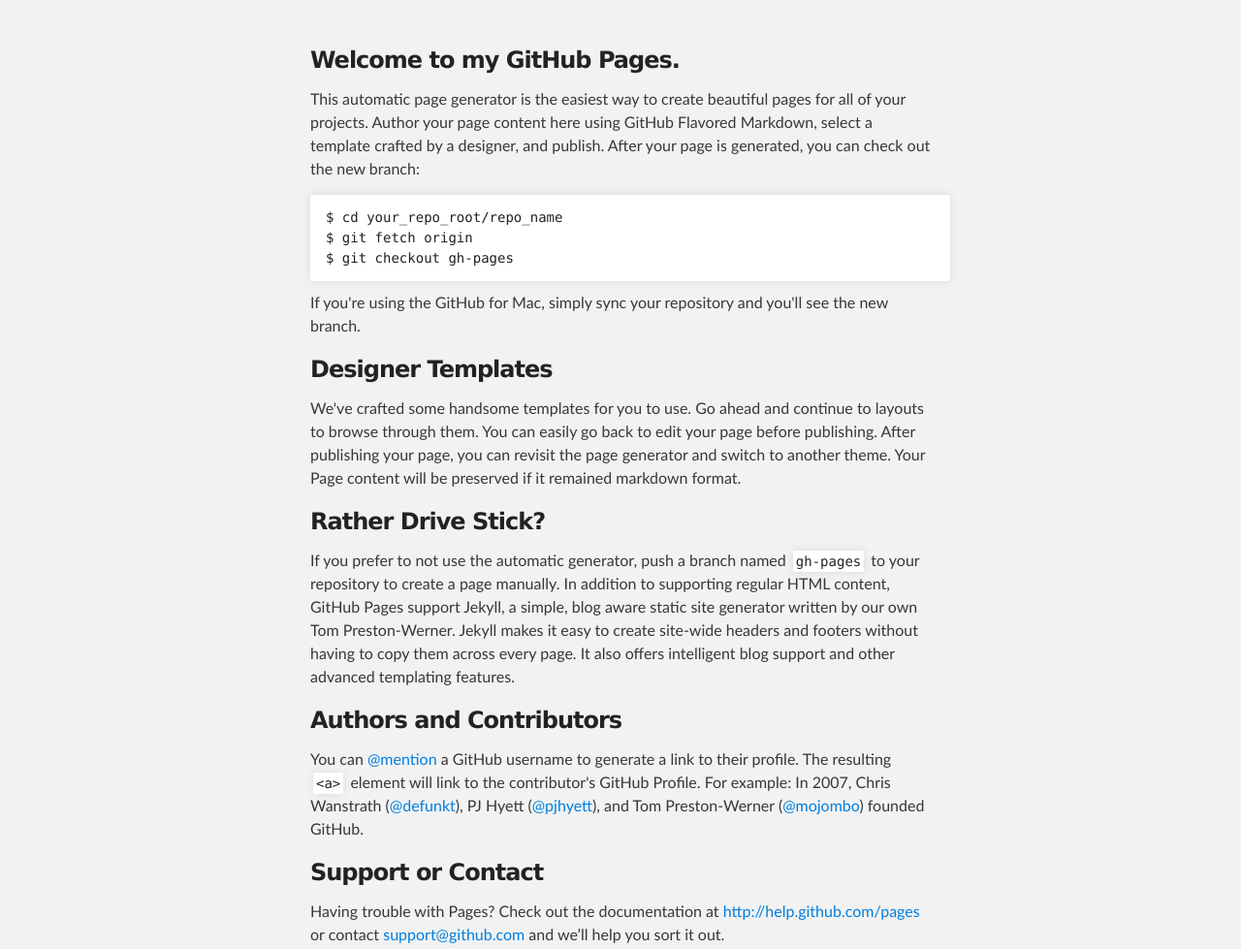
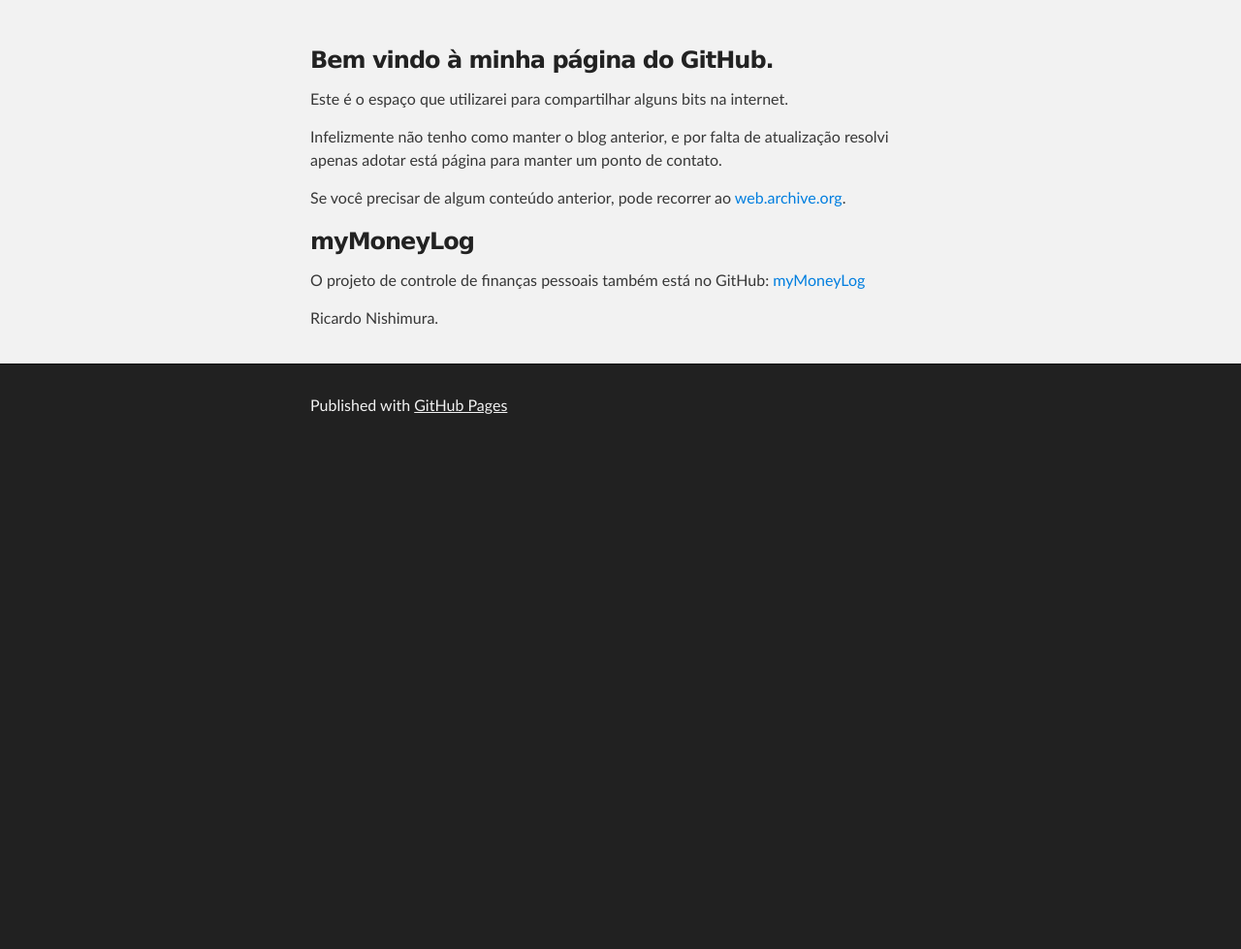
Before and after one commit to ricnish/ricnish.github.io, a plain HTML site: page index.html in a window 1280 px wide. Shown: the part 180-1159 px from the top of the page at 97% size. After the commit the page ends 800 px from the top, so only its background shows below. Drawn offline with Linux system fonts and the light colour scheme.

Commit message:
Replace master branch with page content via GitHub

```diff
--- a/index.html
+++ b/index.html
@@ -28,36 +28,21 @@
     <div id="main_content_wrap" class="outer">
       <section id="main_content" class="inner">
         <h3>
-<a name="welcome-to-my-github-pages" class="anchor" href="#welcome-to-my-github-pages"><span class="octicon octicon-link"></span></a>Welcome to my GitHub Pages.</h3>
+<a name="bem-vindo-%C3%A0-minha-p%C3%A1gina-do-github" class="anchor" href="#bem-vindo-%C3%A0-minha-p%C3%A1gina-do-github"><span class="octicon octicon-link"></span></a>Bem vindo à minha página do GitHub.</h3>
 
-<p>This automatic page generator is the easiest way to create beautiful pages for all of your projects. Author your page content here using GitHub Flavored Markdown, select a template crafted by a designer, and publish. After your page is generated, you can check out the new branch:</p>
+<p>Este é o espaço que utilizarei para compartilhar alguns bits na internet.</p>
 
-<pre><code>$ cd your_repo_root/repo_name
-$ git fetch origin
-$ git checkout gh-pages
-</code></pre>
+<p>Infelizmente não tenho como manter o blog anterior, e por falta de atualização resolvi apenas adotar está página para manter um ponto de contato.</p>
 
-<p>If you're using the GitHub for Mac, simply sync your repository and you'll see the new branch.</p>
+<p>Se você precisar de algum conteúdo anterior, pode recorrer ao <a href="http://web.archive.org/web/20131217174122/http://nishimura.eti.br/blog/">web.archive.org</a>.</p>
 
 <h3>
-<a name="designer-templates" class="anchor" href="#designer-templates"><span class="octicon octicon-link"></span></a>Designer Templates</h3>
+<a name="mymoneylog" class="anchor" href="#mymoneylog"><span class="octicon octicon-link"></span></a>myMoneyLog</h3>
 
-<p>We've crafted some handsome templates for you to use. Go ahead and continue to layouts to browse through them. You can easily go back to edit your page before publishing. After publishing your page, you can revisit the page generator and switch to another theme. Your Page content will be preserved if it remained markdown format.</p>
+<p>O projeto de controle de finanças pessoais também está no GitHub:
+<a href="http://ricnish.github.io/mymoneylog/">myMoneyLog</a></p>
 
-<h3>
-<a name="rather-drive-stick" class="anchor" href="#rather-drive-stick"><span class="octicon octicon-link"></span></a>Rather Drive Stick?</h3>
-
-<p>If you prefer to not use the automatic generator, push a branch named <code>gh-pages</code> to your repository to create a page manually. In addition to supporting regular HTML content, GitHub Pages support Jekyll, a simple, blog aware static site generator written by our own Tom Preston-Werner. Jekyll makes it easy to create site-wide headers and footers without having to copy them across every page. It also offers intelligent blog support and other advanced templating features.</p>
-
-<h3>
-<a name="authors-and-contributors" class="anchor" href="#authors-and-contributors"><span class="octicon octicon-link"></span></a>Authors and Contributors</h3>
-
-<p>You can <a href="https://github.com/blog/821" class="user-mention">@mention</a> a GitHub username to generate a link to their profile. The resulting <code>&lt;a&gt;</code> element will link to the contributor's GitHub Profile. For example: In 2007, Chris Wanstrath (<a href="https://github.com/defunkt" class="user-mention">@defunkt</a>), PJ Hyett (<a href="https://github.com/pjhyett" class="user-mention">@pjhyett</a>), and Tom Preston-Werner (<a href="https://github.com/mojombo" class="user-mention">@mojombo</a>) founded GitHub.</p>
-
-<h3>
-<a name="support-or-contact" class="anchor" href="#support-or-contact"><span class="octicon octicon-link"></span></a>Support or Contact</h3>
-
-<p>Having trouble with Pages? Check out the documentation at <a href="http://help.github.com/pages">http://help.github.com/pages</a> or contact <a href="mailto:support@github.com">support@github.com</a> and we’ll help you sort it out.</p>
+<p>Ricardo Nishimura.</p>
       </section>
     </div>
 
--- a/params.json
+++ b/params.json
@@ -1 +1 @@
-{"name":"Nishimura","tagline":"","body":"### Bem vindo à minha página do GitHub.\r\nEste é o espaço que utilizarei para compartilhar alguns bits na internet.\r\nInfelizmente não tenho como manter o blog anterior, e por falta de atualização resolvi apenas adotar está página para manter um ponto de contato. Se você precisar de algum conteúdo anterior, pode recorrer ao [web.archive.org](http://web.archive.org/web/20131217174122/http://nishimura.eti.br/blog/).\r\n\r\n### myMoneyLog\r\nO projeto de controle de finanças pessoais também está no GitHub:\r\n[myMoneyLog](http://ricnish.github.io/mymoneylog/)\r\n","google":"","note":"Don't delete this file! It's used internally to help with page regeneration."}
+{"name":"Nishimura","tagline":"","body":"### Bem vindo à minha página do GitHub.\r\nEste é o espaço que utilizarei para compartilhar alguns bits na internet.\r\n\r\nInfelizmente não tenho como manter o blog anterior, e por falta de atualização resolvi apenas adotar está página para manter um ponto de contato.\r\n \r\nSe você precisar de algum conteúdo anterior, pode recorrer ao [web.archive.org](http://web.archive.org/web/20131217174122/http://nishimura.eti.br/blog/).\r\n\r\n\r\n### myMoneyLog\r\nO projeto de controle de finanças pessoais também está no GitHub:\r\n[myMoneyLog](http://ricnish.github.io/mymoneylog/)\r\n\r\nRicardo Nishimura.","google":"","note":"Don't delete this file! It's used internally to help with page regeneration."}
```
